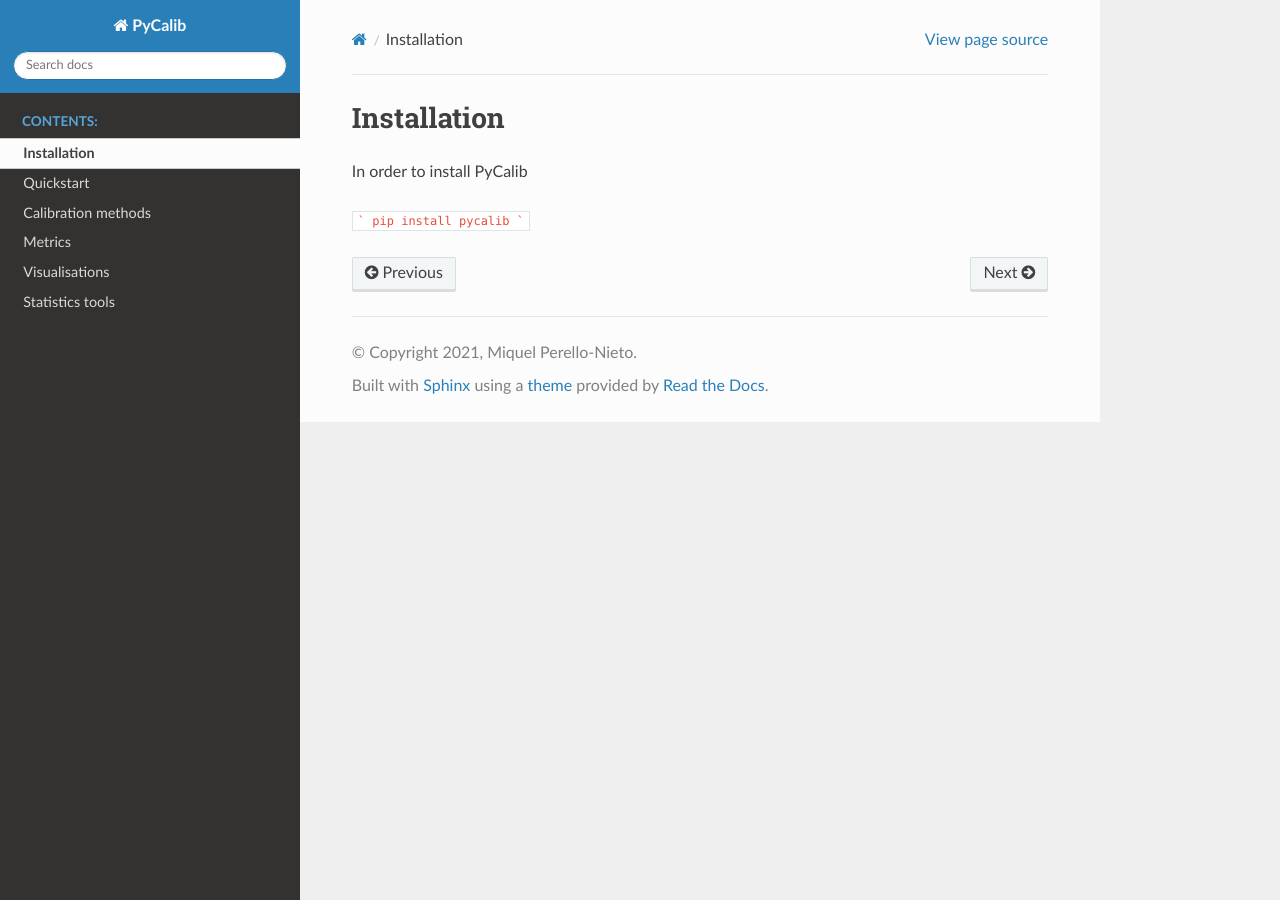
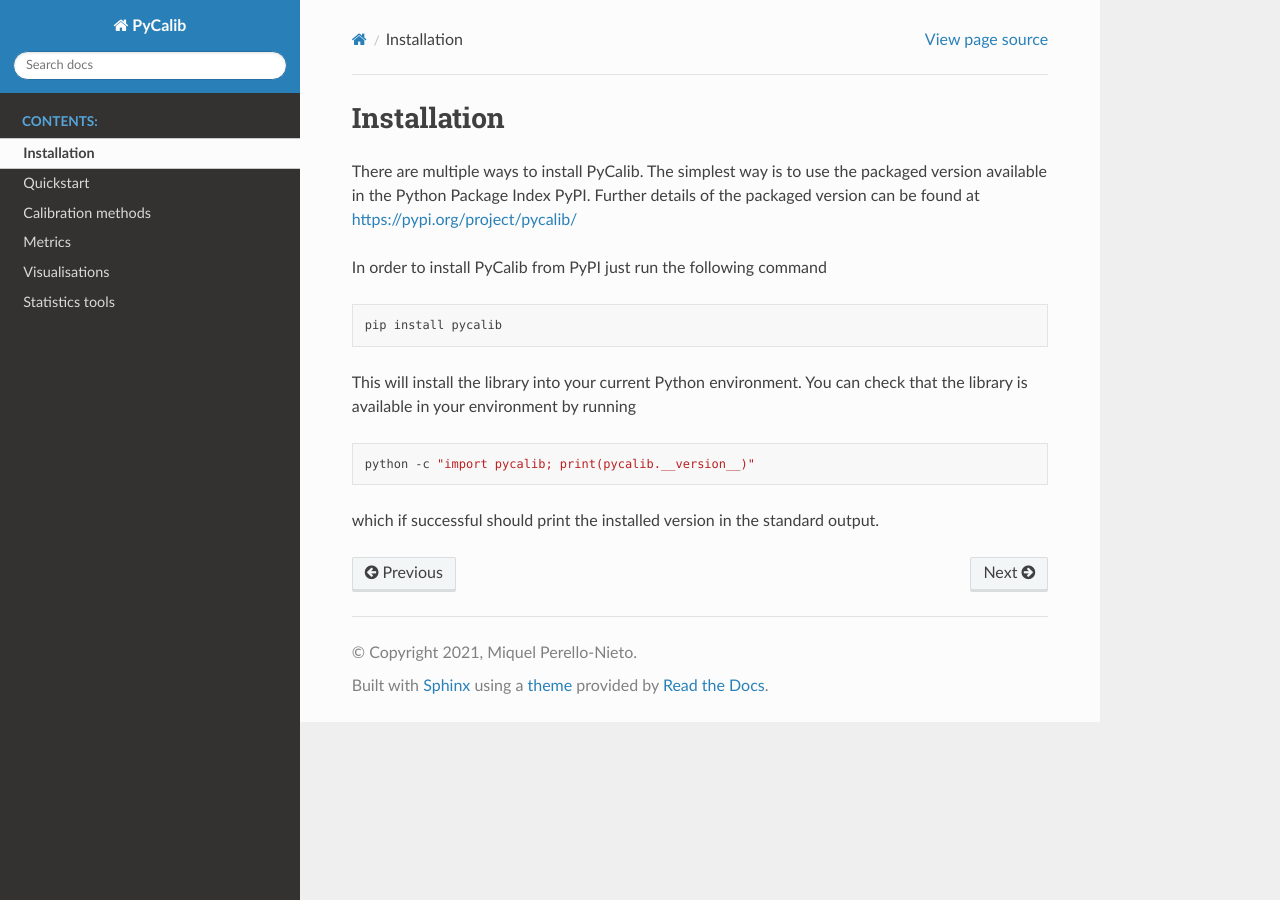
Before and after one commit to classifier-calibration/PyCalib, a Sphinx documentation site: the page built from docs/source/usage/installation.rst, in a window 1280 px wide. Built offline with Sphinx 7.4.7 and the Read the Docs theme 2.0.0, drawn with Linux system fonts in a browser that asks for light colours; pages that are not in the unit, such as notebooks, are missing from menus.

Commit message:
Extended documentation

````diff
--- a/docs/source/api/models.rst
+++ b/docs/source/api/models.rst
@@ -8,3 +8,6 @@ Calibration methods
 
 .. automodule:: pycalib.models
     :members:
+
+.. automodule:: pycalib.models.calibrators
+    :members:
--- a/docs/source/usage/installation.rst
+++ b/docs/source/usage/installation.rst
@@ -5,8 +5,21 @@
 Installation
 ============
 
-In order to install PyCalib
+There are multiple ways to install PyCalib. The simplest way is to use the
+packaged version available in the Python Package Index PyPI. Further details of
+the packaged version can be found at https://pypi.org/project/pycalib/
 
-```
-pip install pycalib
-```
+In order to install PyCalib from PyPI just run the following command
+
+.. code-block:: bash
+
+    pip install pycalib
+
+This will install the library into your current Python environment. You can
+check that the library is available in your environment by running
+
+.. code-block:: bash
+
+    python -c "import pycalib; print(pycalib.__version__)"
+
+which if successful should print the installed version in the standard output.
````
Also changed, not shown: docs/source/usage/quickstart.rst (+15 -13 lines).
